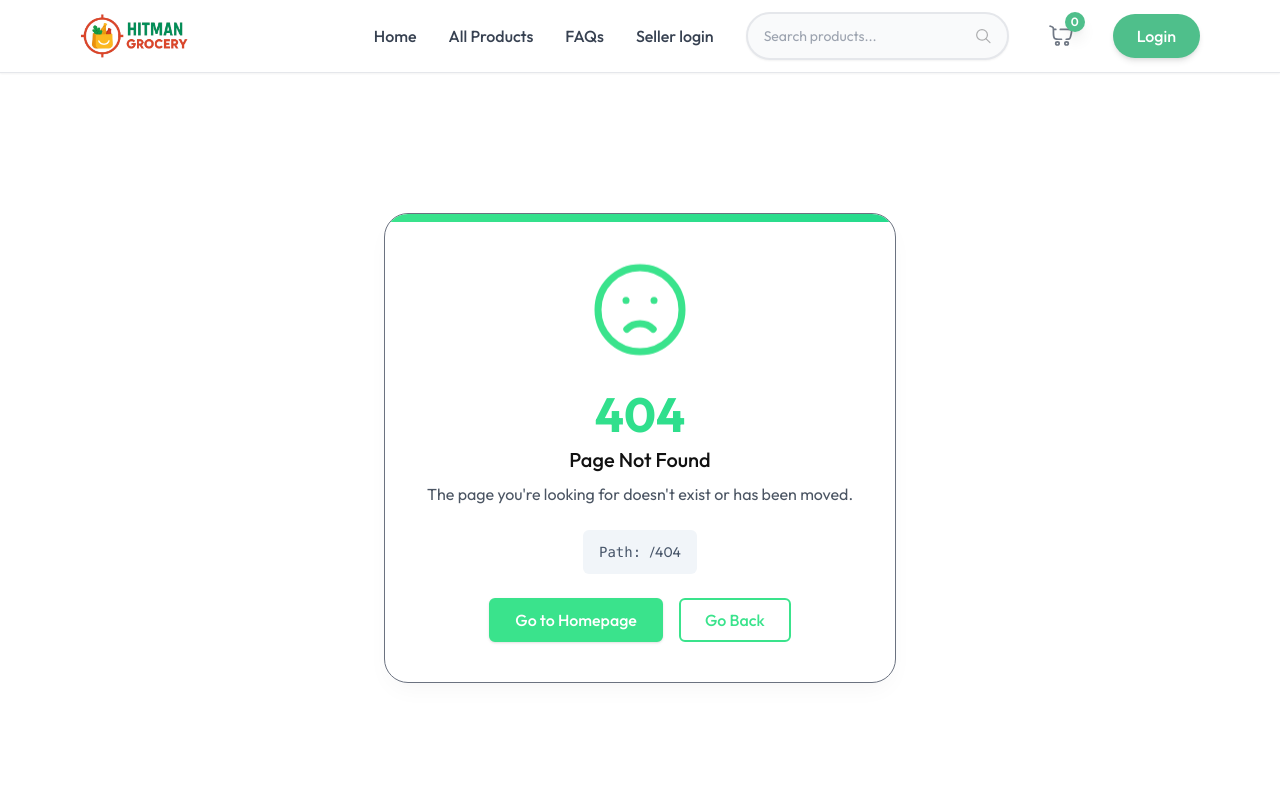
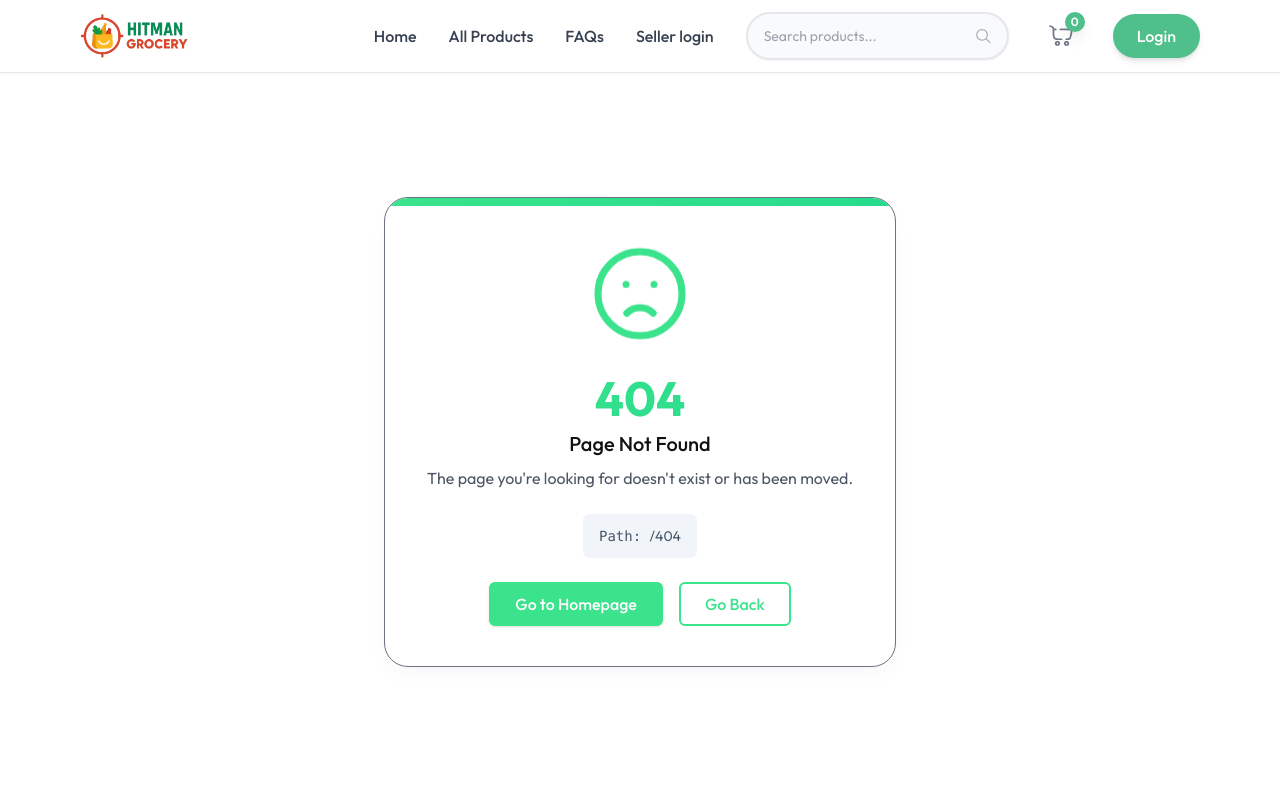
Before and after one commit to meetmodi45/hitman.grocery, a React (Vite) app in the folder client/: page /404 in a window 1280 px wide. Shown: the top 800 px of the page. Built offline with nearby package versions, Linux system fonts and the light colour scheme; no server answers.

Commit message:
404 page done

```diff
--- a/client/src/pages/NotFound.jsx
+++ b/client/src/pages/NotFound.jsx
@@ -33,7 +33,7 @@ const NotFound = () => {
         `}
       </style>
 
-      <div className="mt-12 min-h-screen flex items-center justify-center  text-[#111] px-4">
+      <div className="mt-8 min-h-screen flex items-center justify-center  text-[#111] px-4">
         <div
           className="text-center border border-gray-500 max-w-lg w-full p-8 sm:p-10 bg-white rounded-3xl relative overflow-hidden shadow-[0_10px_25px_-5px_rgba(0,0,0,0.04),0_10px_10px_-5px_rgba(0,0,0,0.01)]"
           style={{ animation: "fadeIn 0.6s ease-out both" }}
```
